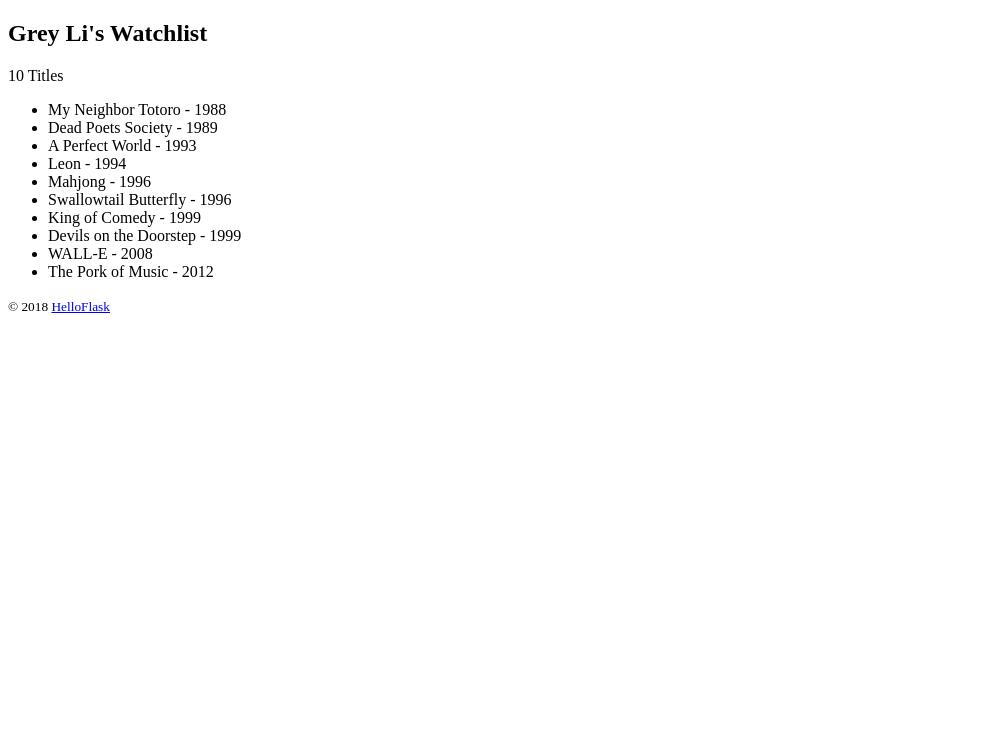
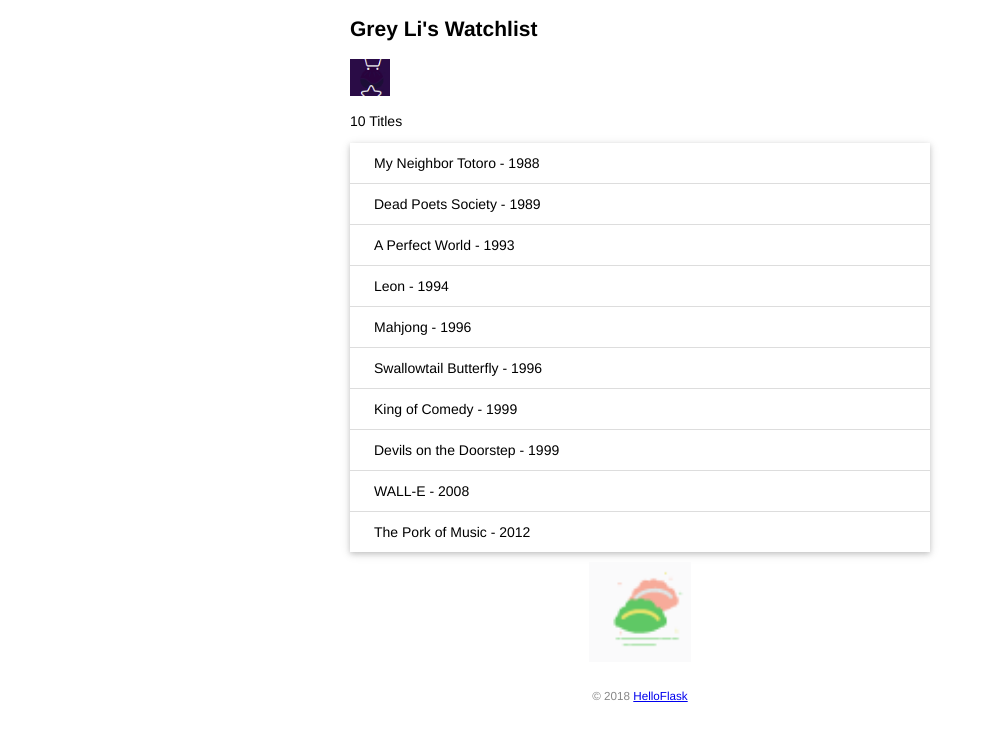
Before and after one commit to youwv/watchlist, a Flask app: page / in a window 1280 px wide. Shown: the top 741 px of the page, without its empty margins (0-988 px from the left). Run offline with Flask 2, Linux system fonts and the light colour scheme.

Commit message:
Add static files

```diff
--- /dev/null
+++ b/static/style.css
@@ -0,0 +1,48 @@
+/* 页面整体 */
+body {
+    margin: auto;
+    max-width: 580px;
+    font-size: 14px;
+    font-family: Helvetica, Arial, sans-serif;
+}
+
+/* 页脚 */
+footer {
+    color: #888;
+    margin-top: 15px;
+    text-align: center;
+    padding: 10px;
+}
+
+/* 头像 */
+.avatar {
+    width: 40px;
+}
+
+/* 电影列表 */
+.movie-list {
+    list-style-type: none;
+    padding: 0;
+    margin-bottom: 10px;
+    box-shadow: 0 2px 5px 0 rgba(0, 0, 0, 0.16), 0 2px 10px 0 rgba(0, 0, 0, 0.12);
+}
+
+.movie-list li {
+    padding: 12px 24px;
+    border-bottom: 1px solid #ddd;
+}
+
+.movie-list li:last-child {
+    border-bottom:none;
+}
+
+.movie-list li:hover {
+    background-color: #f8f9fa;
+}
+
+/* 龙猫图片 */
+.totoro {
+    display: block;
+    margin: 0 auto;
+    height: 100px;
+}
--- a/templates/index.html
+++ b/templates/index.html
@@ -3,16 +3,20 @@
 <head>
     <meta charset="utf-8">
     <title>{{ name }}'s Watchlist</title>
+    <link rel="icon" href="{{ url_for('static', filename='favicon.png') }}">
+    <link rel="stylesheet" href="{{ url_for('static', filename='style.css') }}" type="text/css">
 </head>
 <body>
     <h2>{{ name }}'s Watchlist</h2>
+    <img alt="Avatar" class="avatar" src="{{ url_for('static', filename='images/1.png') }}">
     {# 使用 length 过滤器获取 movies 变量的长度 #}
     <p>{{ movies|length }} Titles</p>
-    <ul>
+    <ul class="movie-list">
         {% for movie in movies %}  {# 迭代 movies 变量 #}
         <li>{{ movie.title }} - {{ movie.year }}</li>  {# 等同于 movie['title'] #}
         {% endfor %}  {# 使用 endfor 标签结束 for 语句 #}
     </ul>
+    <img alt="Walking Totoro" class="totoro" src="{{ url_for('static', filename='images/2.png') }}">
     <footer>
         <small>&copy; 2018 <a href="http://helloflask.com/tutorial">HelloFlask</a></small>
     </footer>
```
Also changed, not shown: static/images/1.png (added), static/images/2.png (added).
